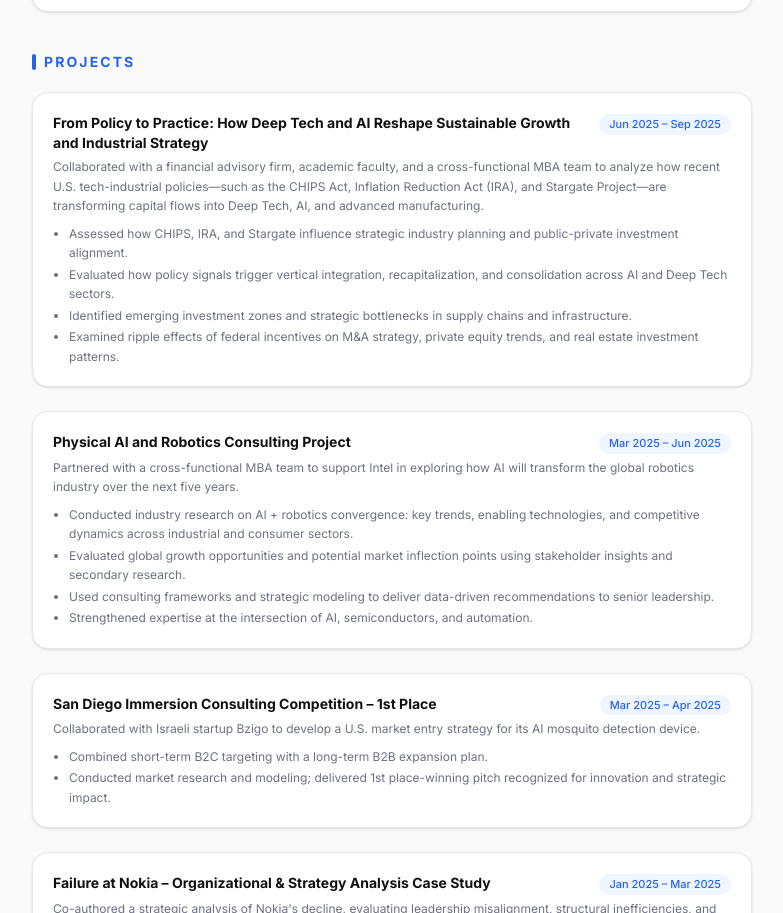
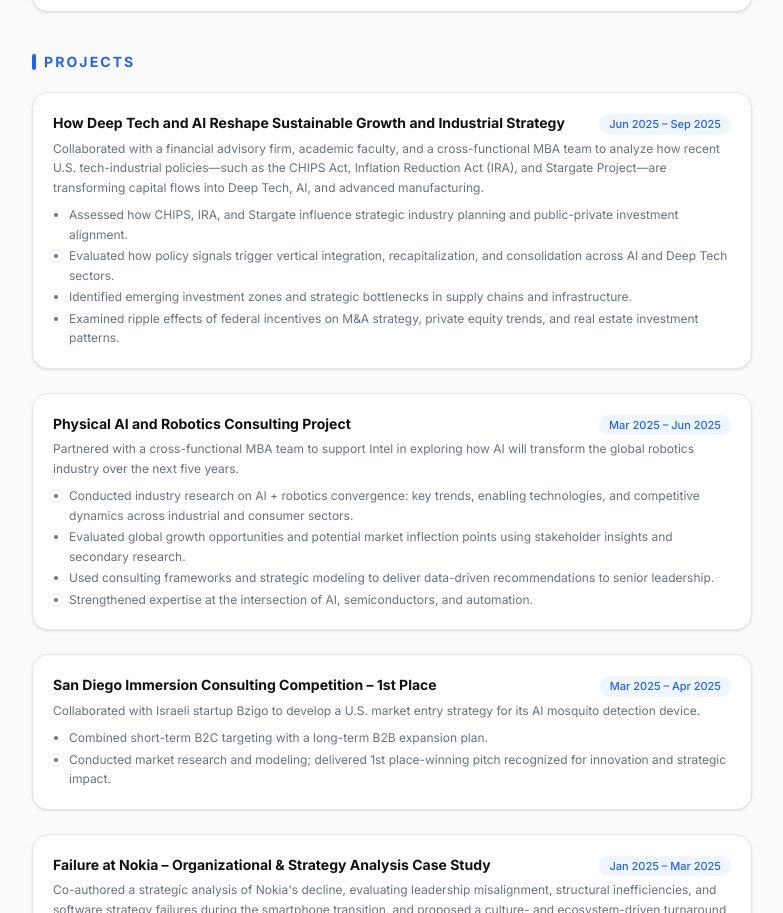
Before and after one commit to 21sean/Emi_site, a Next.js app: page /resume in a window 1280 px wide. Shown: the part 1186-2099 px from the top of the page, without its empty margins (248-1031 px from the left). Built offline with nearby package versions, Linux system fonts and the light colour scheme.

Commit message:
Shorten Deep Tech project title

```diff
--- a/src/data/profile.ts
+++ b/src/data/profile.ts
@@ -262,7 +262,7 @@ const profile: Profile = {
     {
       id: "deep-tech-industrial-policy",
       title:
-        "From Policy to Practice: How Deep Tech and AI Reshape Sustainable Growth and Industrial Strategy",
+        "How Deep Tech and AI Reshape Sustainable Growth and Industrial Strategy",
       dates: "Jun 2025 – Sep 2025",
       summary:
         "Collaborated with a financial advisory firm, academic faculty, and a cross-functional MBA team to analyze how recent U.S. tech-industrial policies—such as the CHIPS Act, Inflation Reduction Act (IRA), and Stargate Project—are transforming capital flows into Deep Tech, AI, and advanced manufacturing.",
```
